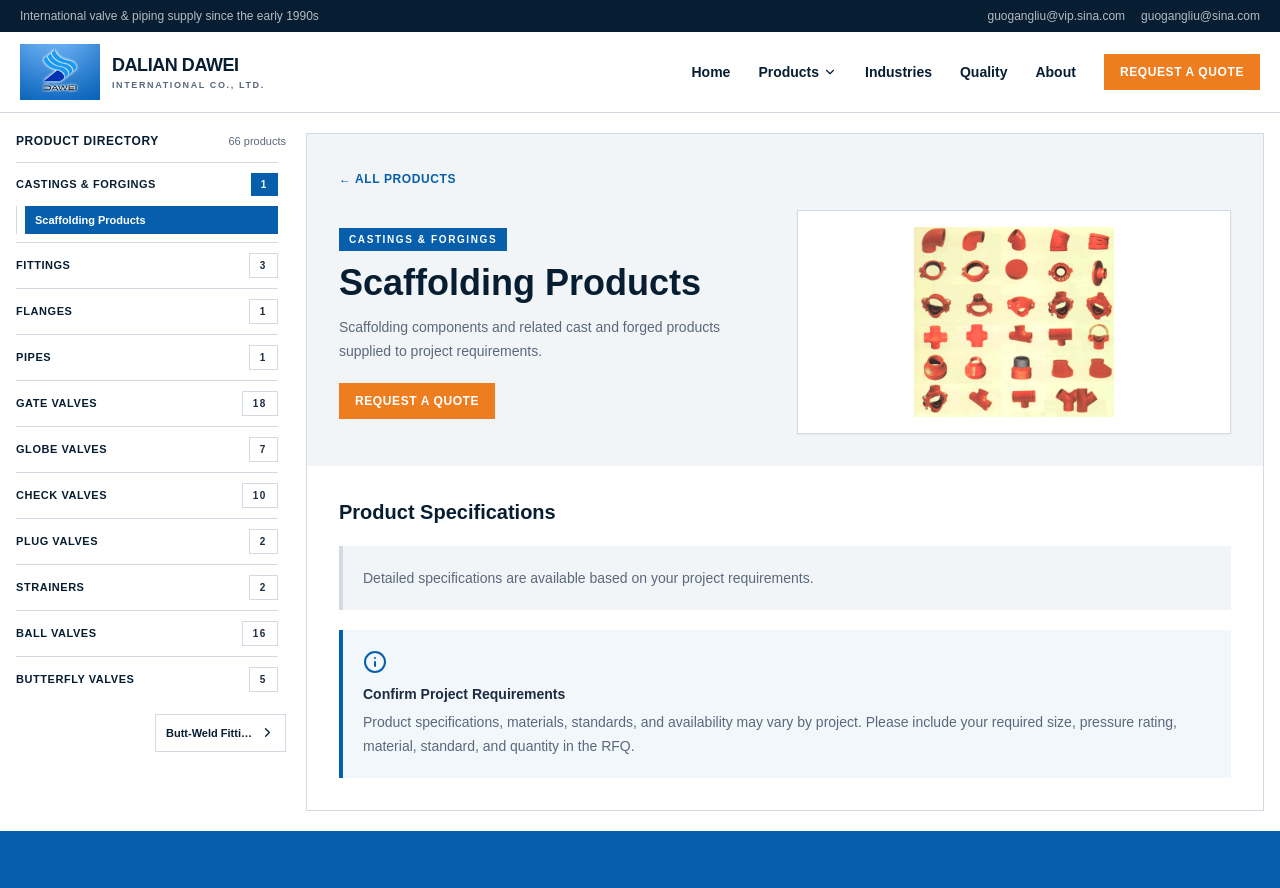
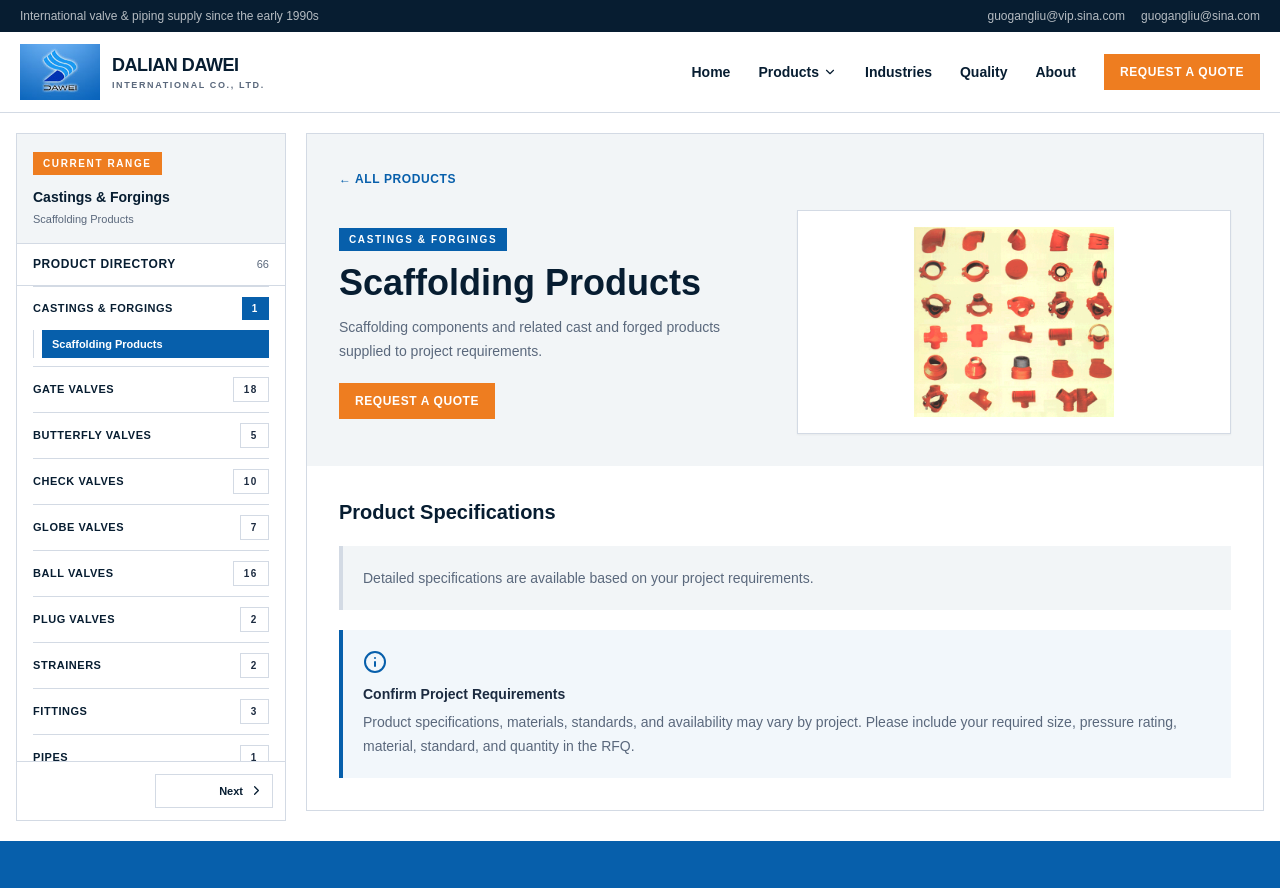
Before and after one commit to unikc/dawei, a Next.js app: page /products/detail/castings-forgings-scaffolding in a window 1280 px wide. Shown: the top 888 px of the page. Built offline with nearby package versions, Linux system fonts and the light colour scheme.

Commit message:
Redesign persistent product detail navigation

```diff
--- a/components/ProductDetailNav.tsx
+++ b/components/ProductDetailNav.tsx
@@ -19,9 +19,17 @@ export function ProductDetailNav({ products, currentSlug }: { products: ProductN
     (result[product.category] ??= []).push(product);
     return result;
   }, {});
+  const categoryPriority = ["Gate Valves", "Butterfly Valves", "Check Valves", "Globe Valves", "Ball Valves", "Plug Valves", "Strainers", "Other Valves", "Fittings", "Pipes", "Flanges", "Castings & Forgings"];
+  const groupEntries = Object.entries(groups).sort(([categoryA], [categoryB]) => {
+    if (categoryA === current?.category) return -1;
+    if (categoryB === current?.category) return 1;
+    const indexA = categoryPriority.indexOf(categoryA);
+    const indexB = categoryPriority.indexOf(categoryB);
+    return (indexA < 0 ? categoryPriority.length : indexA) - (indexB < 0 ? categoryPriority.length : indexB);
+  });
 
   const navigation = <div className="divide-y divide-border border-t border-border">
-    {Object.entries(groups).map(([category, items]) => {
+    {groupEntries.map(([category, items]) => {
       const activeCategory = items.some((item) => item.slug === currentSlug);
       return <details className="group" key={category} open={activeCategory}>
         <summary className="flex cursor-pointer list-none items-center justify-between gap-3 py-2.5 text-[11px] font-black uppercase tracking-wider text-navy">
@@ -39,12 +47,22 @@ export function ProductDetailNav({ products, currentSlug }: { products: ProductN
     })}
   </div>;
 
-  return <aside>
-    <div className="hidden lg:sticky lg:top-28 lg:block">
-      <div className="mb-3 flex items-center justify-between"><h2 className="text-xs font-black uppercase tracking-wider text-navy">Product Directory</h2><span className="text-[11px] text-muted-foreground">{products.length} products</span></div>
-      <div className="max-h-[calc(100vh-10rem)] overflow-y-auto pr-2">{navigation}</div>
+  return <aside className="lg:sticky lg:top-24 lg:self-start">
+    <div className="hidden max-h-[calc(100vh-7rem)] overflow-hidden border border-border bg-background lg:flex lg:flex-col">
+      <div className="border-b border-border bg-muted p-4">
+        <Badge variant="signal">Current Range</Badge>
+        <h2 className="mt-3 text-sm font-black text-navy">{current?.category}</h2>
+        <p className="mt-1 line-clamp-2 text-[11px] leading-4 text-muted-foreground">{current?.title}</p>
       </div>
-    <details className="border border-border bg-background lg:hidden">
+      <div className="flex items-center justify-between border-b border-border px-4 py-3"><h2 className="text-xs font-black uppercase tracking-wider text-navy">Product Directory</h2><span className="text-[11px] text-muted-foreground">{products.length}</span></div>
+      <div className="min-h-0 flex-1 overflow-y-auto px-4">{navigation}</div>
+      <div className="grid grid-cols-2 gap-2 border-t border-border p-3">
+        {previous ? <Link aria-label={`Previous product: ${previous.title}`} className="flex min-w-0 items-center gap-1.5 border border-border p-2 text-[11px] font-bold text-navy hover:border-primary hover:text-primary" href={`/products/detail/${previous.slug}`}><ChevronLeft size={15} className="shrink-0"/><span className="truncate">Previous</span></Link> : <span/>}
+        {next ? <Link aria-label={`Next product: ${next.title}`} className="flex min-w-0 items-center justify-end gap-1.5 border border-border p-2 text-right text-[11px] font-bold text-navy hover:border-primary hover:text-primary" href={`/products/detail/${next.slug}`}><span className="truncate">Next</span><ChevronRight size={15} className="shrink-0"/></Link> : <span/>}
+      </div>
+    </div>
+    <div className="lg:hidden">
+      <details className="border border-border bg-background">
         <summary className="flex cursor-pointer list-none items-center justify-between gap-3 p-3 font-bold text-navy"><span className="flex items-center gap-2"><List size={17} className="text-primary"/> Browse Products</span><Badge>{current?.category}</Badge></summary>
         <div className="max-h-[60vh] overflow-y-auto px-3 pb-3">{navigation}</div>
       </details>
@@ -52,5 +70,6 @@ export function ProductDetailNav({ products, currentSlug }: { products: ProductN
         {previous ? <Link className="flex min-w-0 items-center gap-1.5 border border-border p-2.5 text-[11px] font-bold text-navy hover:border-primary hover:text-primary" href={`/products/detail/${previous.slug}`}><ChevronLeft size={15} className="shrink-0"/><span className="truncate">{previous.title}</span></Link> : <span/>}
         {next ? <Link className="flex min-w-0 items-center justify-end gap-1.5 border border-border p-2.5 text-right text-[11px] font-bold text-navy hover:border-primary hover:text-primary" href={`/products/detail/${next.slug}`}><span className="truncate">{next.title}</span><ChevronRight size={15} className="shrink-0"/></Link> : <span/>}
       </div>
+    </div>
   </aside>;
 }
```
Lines whose indentation alone changed are shown as unchanged.
